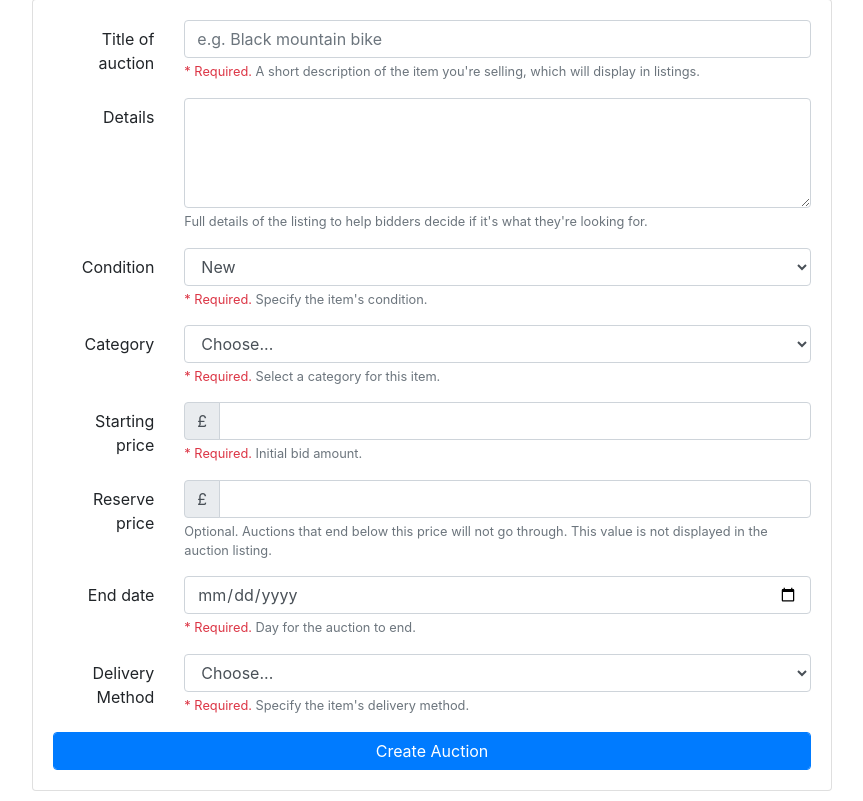
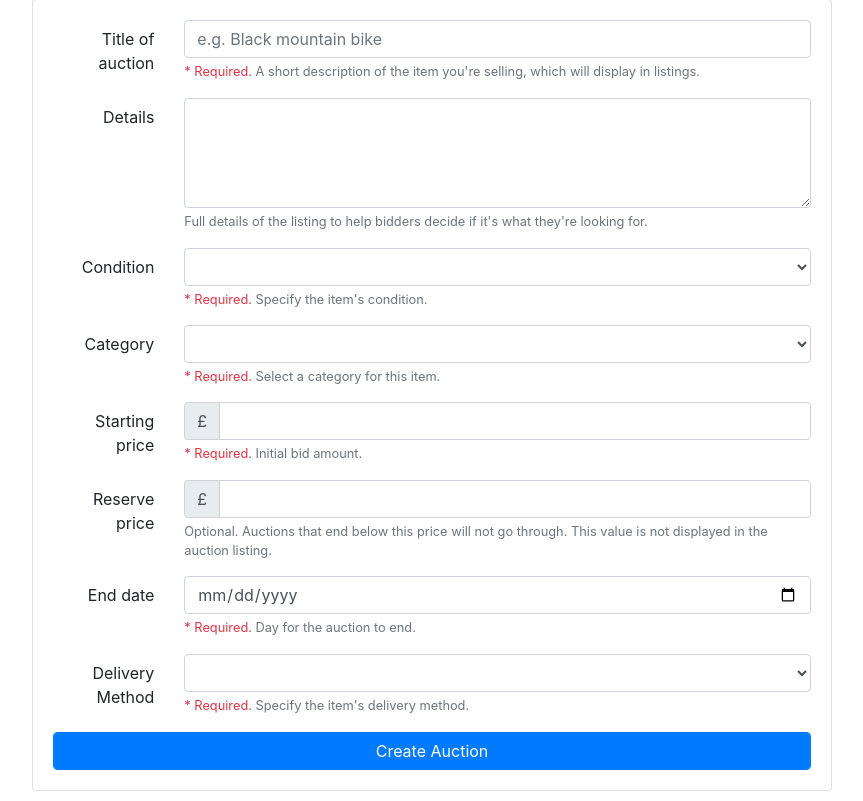
Before and after one commit to UCL-MSc-CS/mauction, a PHP site: page /create_auction.php in a window 1280 px wide. Shown: the part 187-988 px from the top of the page, without its empty margins (208-1071 px from the left). Run offline with PHP 8.4, Linux system fonts and the light colour scheme.

Commit message:
Update create_auction.php

```diff
--- a/create_auction.php
+++ b/create_auction.php
@@ -43,7 +43,7 @@
 	  <label for="condition" class="col-sm-2 col-form-label text-right">Condition</label>
 	  <div class="col-sm-10">
 	    <select class="form-control" name="condition" id="condition">
- 	      <!-- <option selected>Choose...</option> -->
+ 	      <option value= /option>
               <option value="new">New</option>
               <option value="used_new">Used-Like New</option>
 	      <option value="used">Used</option>
@@ -55,7 +55,7 @@
           <label for="auctionCategory" class="col-sm-2 col-form-label text-right">Category</label>
           <div class="col-sm-10">
             <select class="form-control" name="auctionCategory" id="auctionCategory">
-              <option selected>Choose...</option>
+              <option value= /option>
               <option value="fill">Fill me in</option>
               <option value="with">with options</option>
               <option value="populated">populated from a database?</option>
@@ -98,7 +98,7 @@
           <label for="delivery" class="col-sm-2 col-form-label text-right">Delivery Method</label>
           <div class="col-sm-10">
             <select class="form-control" name="delivery" id="delivery">
-              <option selected>Choose...</option>
+              <option value= /option>
               <option value="post_1">Mail-First Class</option>
               <option value="post_2">Mail-Second Class</option>
               <option value="pick-up">Pick-up in person</option>
```
